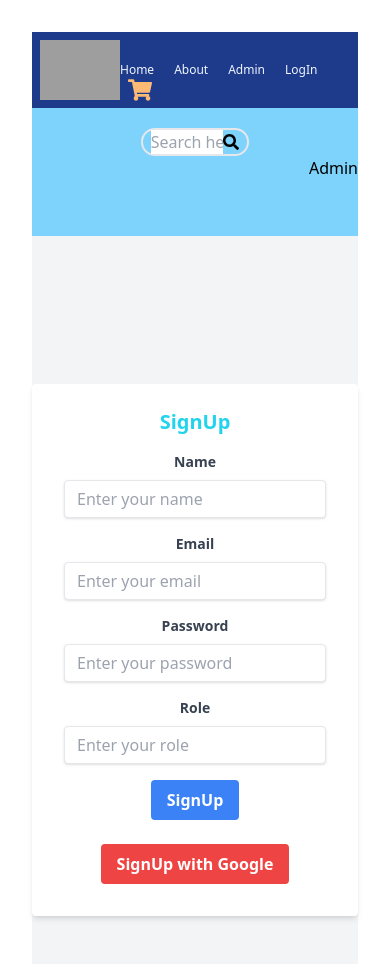
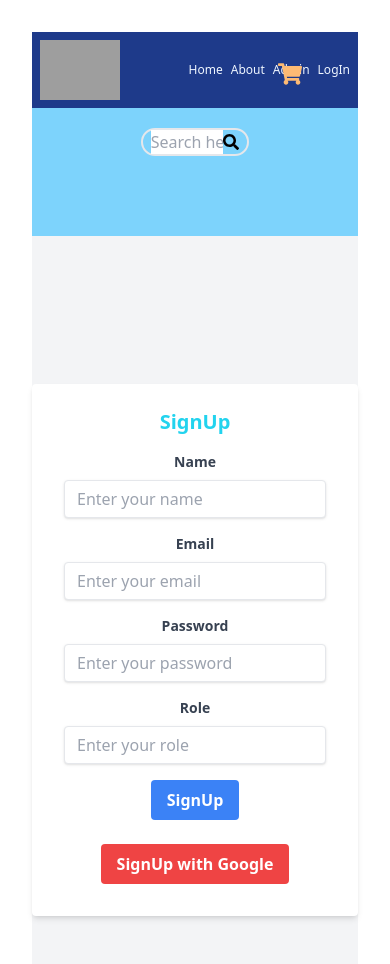
Before and after one commit to Aakarbharadwaj/medical1, a React (Vite) app: page /signup in a window 390 px wide. Shown: the top 964 px of the page. Built offline with nearby package versions, Linux system fonts and the light colour scheme; grey boxes are pictures that could not be loaded.

Commit message:
admin updates

```diff
--- a/src/components/Navbar.jsx
+++ b/src/components/Navbar.jsx
@@ -23,10 +23,10 @@ const Navbar = () => {
             <div>
                 <ul className='flex flex-wrap text-blue-50 text-xs gap-0 sm:text-xl '>
                     <li className='hover:text-green-400' onClick={handleSearch}><NavLink to={'/'}>Home</NavLink></li>
-                    <li className='ml-5 sm:ml-10 hover:text-green-400'><NavLink to={'/about'}>About</NavLink></li>
-                    <li className='ml-5 sm:ml-10 hover:text-green-400'><NavLink to={'/admin'}>Admin</NavLink></li>
-                    {login ? (<li className='ml-5 sm:ml-10 hover:text-green-400' onClick={() => setLogin(false)}><NavLink to={'/login'}>LogIn</NavLink></li>) : (<li className='ml-10 hover:text-green-400 ' onClick={() => setLogin(true)}><NavLink to={'/signup'}>SignUp</NavLink></li>)}
-                    <li className='ml-20 hover:text-green-400 text-orange-300'>
+                    <li className='ml-2 sm:ml-10 hover:text-green-400'><NavLink to={'/about'}>About</NavLink></li>
+                    <li className='ml-2 sm:ml-10 hover:text-green-400'><NavLink to={'/admin'}>Admin</NavLink></li>
+                    {login ? (<li className='ml-2 sm:ml-10 hover:text-green-400' onClick={() => setLogin(false)}><NavLink to={'/login'}>LogIn</NavLink></li>) : (<li className='ml-10 hover:text-green-400 ' onClick={() => setLogin(true)}><NavLink to={'/signup'}>SignUp</NavLink></li>)}
+                    <li className='sm:ml-20 hover:text-green-400 text-orange-300'>
                         <NavLink to={'/cart'}>
                             <div className="relative">
                                 <FaShoppingCart className="absolute top-0 right-12 sm:right-1 text-2xl" />
--- a/src/components/Search.jsx
+++ b/src/components/Search.jsx
@@ -14,12 +14,9 @@ const Search = () => {
         dispatch(setSearchKeyword(searchItem))
     }
     return (
-        <div>
-            <div className='border-2 rounded-full w-1/3 m-auto mt-5 flex px-2 hover:border-orange-500 hover:scale-150 transition duration-300'>
-                <input type='text' placeholder='Search here' className='w-full outline-none' onChange={handleChange} />
-                <button className='hover:text-orange-500' onClick={handleSearch} ><FaSearch /></button>
-            </div>
-            <span className=' float-right ml-10 hover:text-green-400'><NavLink to={'/admin'}>Admin</NavLink></span>
+        <div className='border-2 rounded-full w-1/3 m-auto mt-5 flex px-2 hover:border-orange-500 hover:scale-150 transition duration-300'>
+            <input type='text' placeholder='Search here' className='w-full outline-none' onChange={handleChange} />
+            <button className='hover:text-orange-500' onClick={handleSearch} ><FaSearch /></button>
         </div>
     )
 }
```
